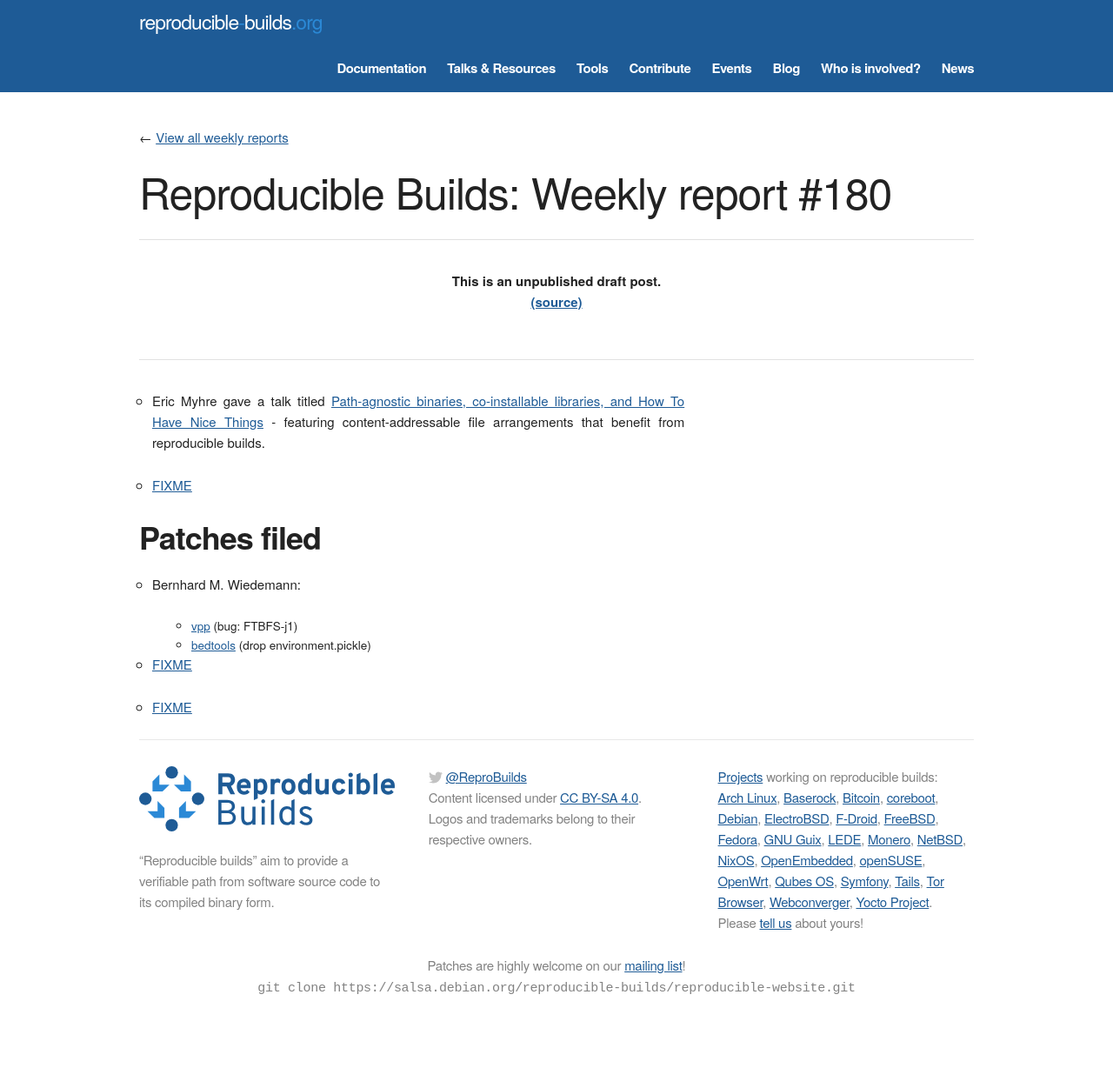
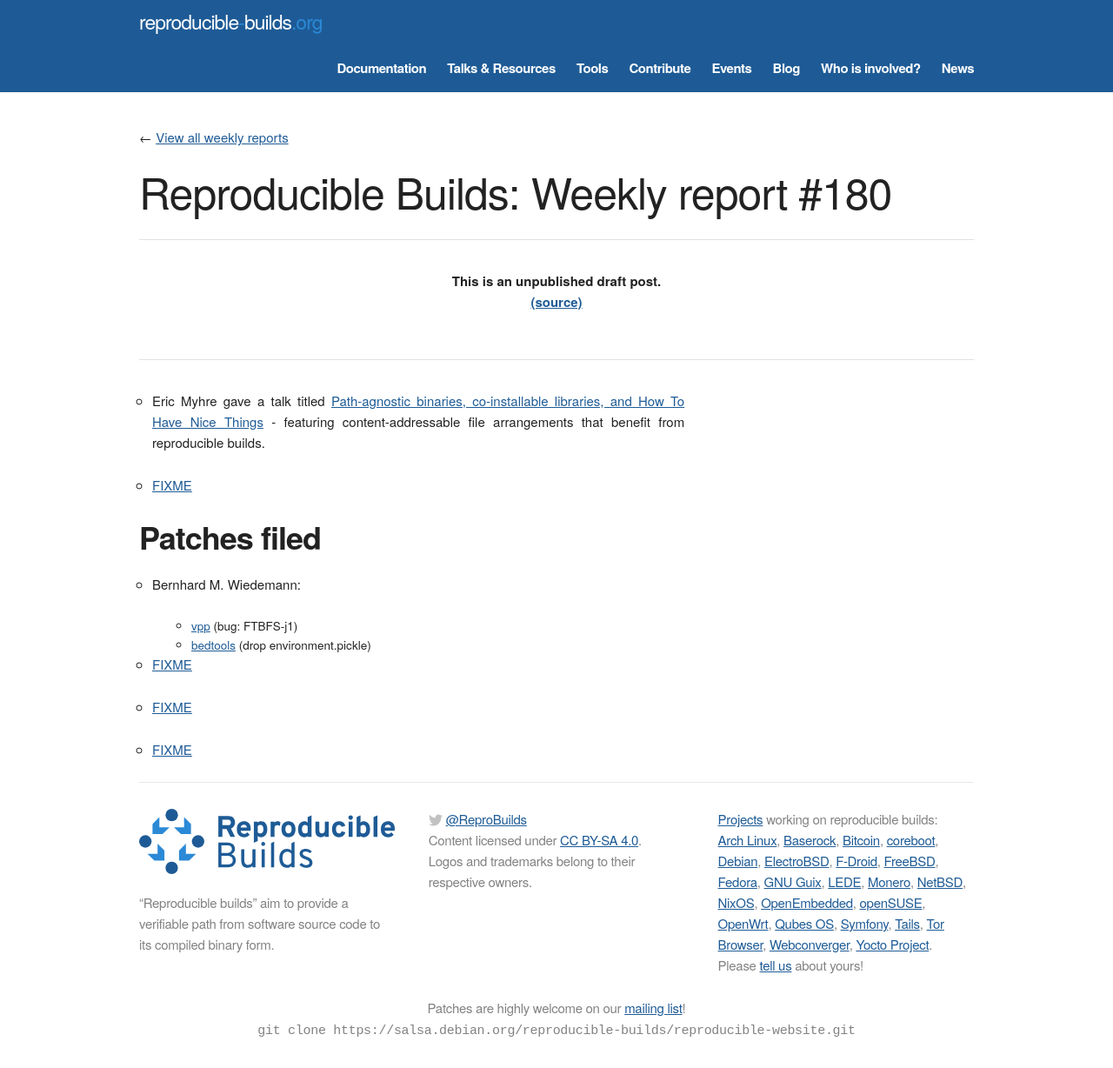
Before and after one commit to prototypefund/reproducible-website, a Jekyll site: the page built from _blog/posts/180.md, in a window 1280 px wide. Shown: the whole page at 87% size. Built offline with Jekyll 4.4.1, drawn with Linux system fonts in a browser that asks for light colours; some web fonts are replaced; before the commit the page ends 1179 px from its top, so only the background shows below that.

Commit message:
180 += https://twitter.com/BSidesWarsaw/status/1047426094117339136/photo/1

```diff
--- a/_blog/posts/180.md
+++ b/_blog/posts/180.md
@@ -19,3 +19,5 @@
 * [FIXME](https://www.reddit.com/r/metaresearch/)
 
 * [FIXME](https://bitbucket.org/zzzeek/changelog/pull-requests/1/please-make-the-references-reproducible#comment-77664368)
+
+* [FIXME](https://twitter.com/BSidesWarsaw/status/1047426094117339136/photo/1)
```
